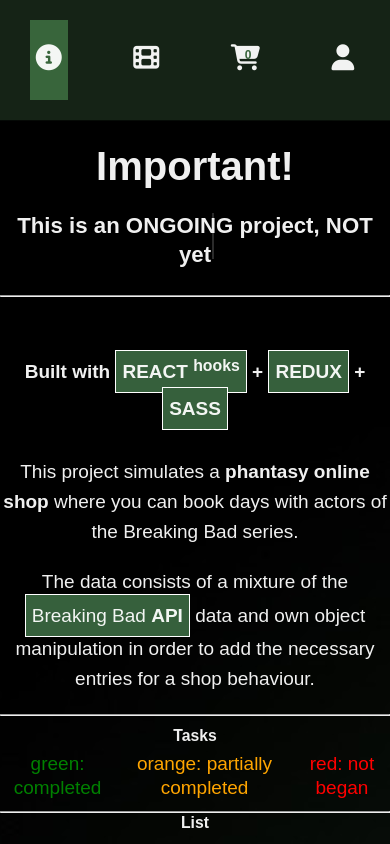
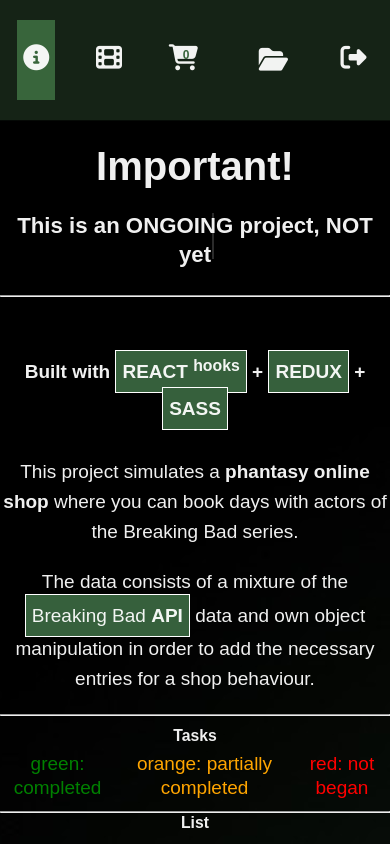
Before and after one commit to hugCarvalho/phantasy-shop_redux, a React (Create React App) app: page / in a window 390 px wide. Shown: the top 844 px of the page. Built offline with nearby package versions, Linux system fonts and the light colour scheme.

Commit message:
My account: changed icons and added media querie

```diff
--- a/src/components/Nav/MyAccount/MyAccount.js
+++ b/src/components/Nav/MyAccount/MyAccount.js
@@ -33,12 +33,9 @@
   return (
     <nav className="MyAccount">
       <div className="dropdown-btn " onClick={() => setIsMenuOpen((state) => !state)}>
-        My Account{" "}
-        {isMenuOpen ? (
-          <i className="fas fa-angle-up"></i>
-        ) : (
-          <i className="fas fa-angle-down"></i>
-        )}
+        <span className="mobile-hide">My Account </span>
+        {!isMenuOpen ? <i class="fa fa-folder-open"></i> : <i class="fa fa-folder"></i>}
+        <button></button>
       </div>
       <div
         className="tooltip"
--- a/src/components/Nav/MyAccount/MyAccount.scss
+++ b/src/components/Nav/MyAccount/MyAccount.scss
@@ -14,6 +14,7 @@
   }
 
   .tooltip {
+    background-color: blue;
     position: absolute;
     right: 0;
     bottom: -22px;
@@ -102,13 +103,28 @@
       color: #b0b3b8;
     }
   }
+  .fa-arrow-left {
+    line-height: 55px;
+  }
+  .fa-angle-down,
+  .fa-angle-up {
+    margin-left: 10px;
+  }
+
+  button {
+    background-color: transparent;
+    border: none;
+    color: white;
+  }
 }
 
-.fa-arrow-left {
-  line-height: 55px;
+.fa-folder-open,
+.fa-folder {
+  padding-left: 12px;
 }
 
-.fa-angle-down,
-.fa-angle-up {
-  margin-left: 10px;
+@media (max-width: 900px) {
+  .mobile-hide {
+    display: none;
+  }
 }
--- a/src/components/Nav/Nav.js
+++ b/src/components/Nav/Nav.js
@@ -56,6 +56,7 @@
             {isLoggedIn ? (
               <>
                 <li>
+                  {/* MY ACCOUNT */}
                   <button className="btn__my-account">
                     <MyAccount />
                   </button>
--- a/src/redux/reducers/toggleLogInOutReducer.js
+++ b/src/redux/reducers/toggleLogInOutReducer.js
@@ -1,8 +1,8 @@
 import { LOG_IN, LOG_OUT } from "../actions/loginActions";
 
 const isLoggedInInit = {
-  // isLoggedIn: true,
-  isLoggedIn: false,
+  isLoggedIn: true,
+  // isLoggedIn: false,
 };
 
 const toggleLogInOutReducer = (state = isLoggedInInit, action) => {
```
